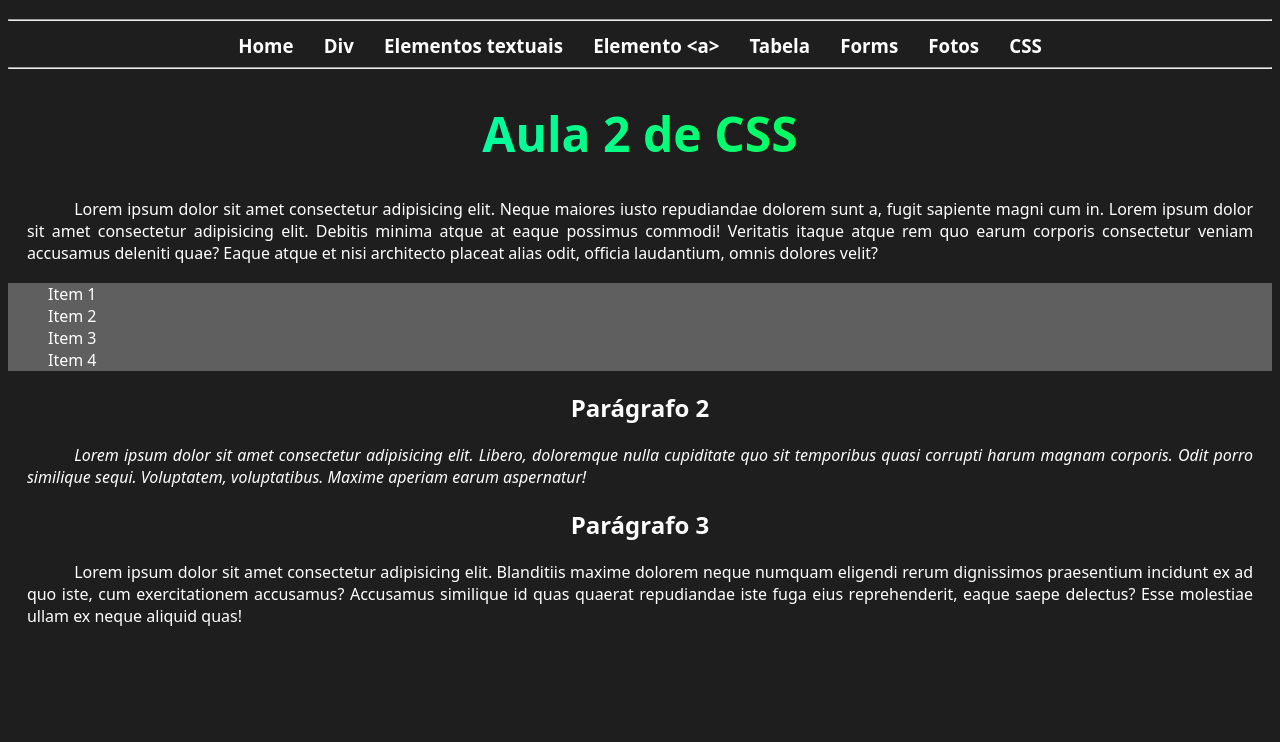
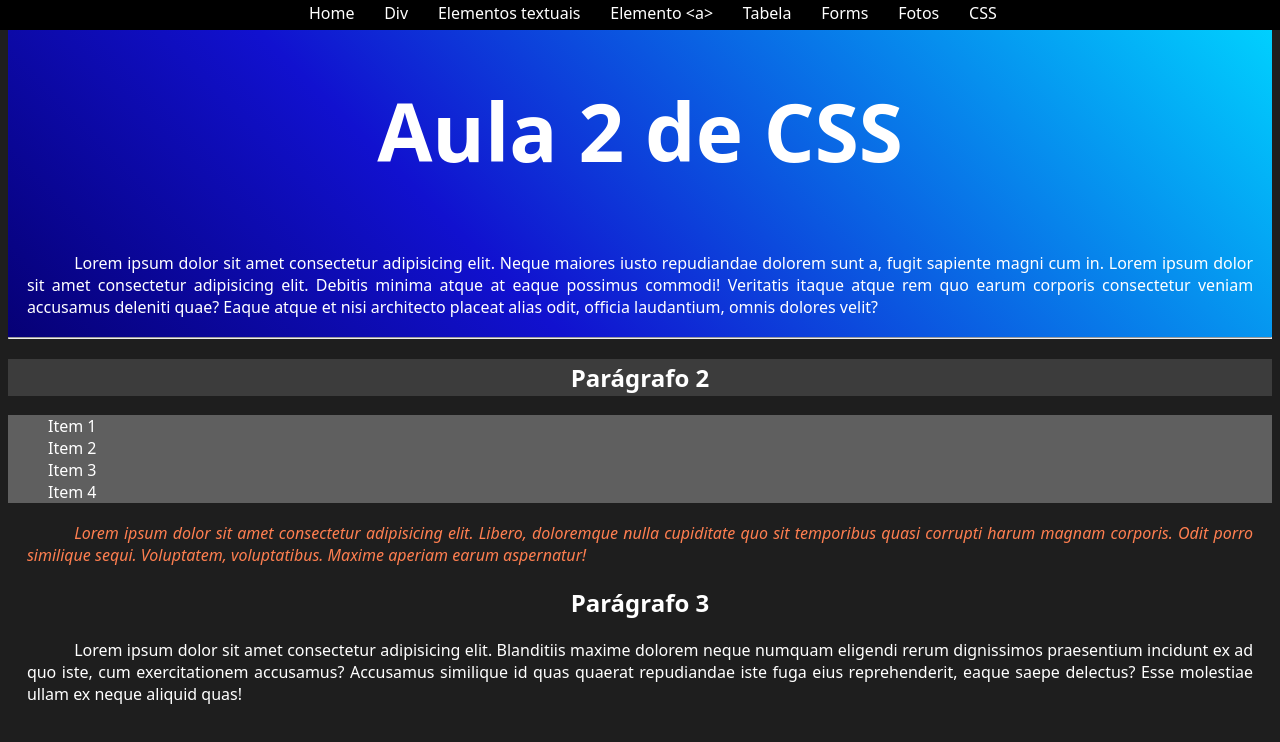
Before and after one commit to mdteixeira/Atividades-IOS, a plain HTML site: page conteudo-aula/CSS.html in a window 1280 px wide. Drawn offline with Linux system fonts and the light colour scheme.

Commit message:
aula 05/04

```diff
--- a/conteudo-aula/CSS.html
+++ b/conteudo-aula/CSS.html
@@ -1,21 +1,18 @@
 <!DOCTYPE html>
 <html lang="pt-br">
-
   <head>
-  <meta charset="UTF-8">
-  <meta name="viewport" content="width=device-width, initial-scale=1.0">
-  <link rel="stylesheet" href="style2.css">
+    <meta charset="UTF-8" />
+    <meta name="viewport" content="width=device-width, initial-scale=1.0" />
+    <link rel="stylesheet" href="style2.css" />
     <link rel="shortcut icon" href="images/icon.png" type="image/x-icon" />
 
-  <title> Aula de css </title>
+    <title>Aula de css</title>
   </head>
 
   <body>
     <header>
-    <h3>
-      <hr>
       <nav>
-        <a href="index.html">Home</span></a>
+        <a href="index.html">Home</a>
         <a href="div.html">Div</a>
         <a href="elementos-textuais.html">Elementos textuais</a>
         <a href="estudo-a.html">Elemento &lt;a&gt;</a>
@@ -24,37 +21,47 @@
         <a href="fotos.html">Fotos</a>
         <a href="CSS.html">CSS</a>
       </nav>
-      <hr>
-    </h3>
     </header>
     <main>
+      <article>
+        <hr>
         <h1>Aula 2 de CSS</h1>
 
-    <p>Lorem ipsum dolor sit amet consectetur adipisicing elit. Neque maiores iusto repudiandae dolorem sunt a, fugit
-      sapiente magni cum in. Lorem ipsum dolor sit amet consectetur adipisicing elit. Debitis minima atque at eaque
-      possimus commodi! Veritatis itaque atque rem quo earum corporis consectetur veniam accusamus deleniti quae? Eaque
-      atque et nisi architecto placeat alias odit, officia laudantium, omnis dolores velit?</p>
-
+        <p>
+          Lorem ipsum dolor sit amet consectetur adipisicing elit. Neque maiores
+          iusto repudiandae dolorem sunt a, fugit sapiente magni cum in. Lorem
+          ipsum dolor sit amet consectetur adipisicing elit. Debitis minima
+          atque at eaque possimus commodi! Veritatis itaque atque rem quo earum
+          corporis consectetur veniam accusamus deleniti quae? Eaque atque et
+          nisi architecto placeat alias odit, officia laudantium, omnis dolores
+          velit?
+        </p>
+        <hr>
+      </article>
+      <section>
+        <h2 class="h2-1">Parágrafo 2</h2>
         <ul>
           <li>Item 1</li>
           <li>Item 2</li>
           <li>Item 3</li>
           <li>Item 4</li>
         </ul>
-
-    <h2>Parágrafo 2</h2>
-    <p class="classe1">Lorem ipsum dolor sit amet consectetur adipisicing elit. Libero, doloremque nulla cupiditate quo sit temporibus
-      quasi corrupti harum magnam corporis. Odit porro similique sequi. Voluptatem, voluptatibus. Maxime aperiam earum
-      aspernatur!</p>
+        <p class="p-1">
+          Lorem ipsum dolor sit amet consectetur adipisicing elit. Libero,
+          doloremque nulla cupiditate quo sit temporibus quasi corrupti harum
+          magnam corporis. Odit porro similique sequi. Voluptatem, voluptatibus.
+          Maxime aperiam earum aspernatur!
+        </p>
         <h2>Parágrafo 3</h2>
-    <p>Lorem ipsum dolor sit amet consectetur adipisicing elit. Blanditiis maxime dolorem neque numquam eligendi rerum
-      dignissimos praesentium incidunt ex ad quo iste, cum exercitationem accusamus? Accusamus similique id quas quaerat
-      repudiandae iste fuga eius reprehenderit, eaque saepe delectus? Esse molestiae ullam ex neque aliquid quas!</p>
-
+        <p>
+          Lorem ipsum dolor sit amet consectetur adipisicing elit. Blanditiis
+          maxime dolorem neque numquam eligendi rerum dignissimos praesentium
+          incidunt ex ad quo iste, cum exercitationem accusamus? Accusamus
+          similique id quas quaerat repudiandae iste fuga eius reprehenderit,
+          eaque saepe delectus? Esse molestiae ullam ex neque aliquid quas!
+        </p>
+      </section>
     </main>
-  <footer>
-
-  </footer>
+    <footer></footer>
   </body>
-
 </html>
--- a/conteudo-aula/style2.css
+++ b/conteudo-aula/style2.css
@@ -1,19 +1,32 @@
 html {
-    font-family: system-ui, -apple-system, BlinkMacSystemFont, 'Segoe UI', Roboto, Oxygen, Ubuntu, Cantarell, 'Open Sans', 'Helvetica Neue', sans-serif;
+  margin: 0;
+  height: 100vh;
+  width: 100vw;
+  font-family: system-ui, -apple-system, BlinkMacSystemFont, "Segoe UI", Roboto,
+    Oxygen, Ubuntu, Cantarell, "Open Sans", "Helvetica Neue", sans-serif;
   background-color: rgb(30, 30, 30);
   color: white;
 }
 
 header {
+  position: fixed;
+  height: 30px;
+  margin: 0;
+  top: 0;
+  left: 0;
+  right: 0;
   text-align: center;
+  background: #000;
 }
 
-header hr {
-    align-self: center;
-}
-
-h1 {
-    text-align: center;
+article {
+  background: rgb(2, 0, 36);
+  background: linear-gradient(
+    45deg,
+    rgb(6, 0, 117) 0%,
+    rgb(17, 17, 207) 35%,
+    rgba(0, 212, 255, 1) 100%
+  );
 }
 
 h2 {
@@ -26,19 +39,19 @@ ul {
 }
 
 h1 {
-    font-size: 300%;
-    background: #00FF00;
-    background: linear-gradient(to left, #00FF00 0%, #00FFFF 100%);
-    -webkit-background-clip: text;
-    -webkit-text-fill-color: transparent;
-
+  font-size: 10vh;
+  text-align: center;
 }
 
 nav a {
   color: white;
+  font-weight: 500;
   text-decoration: none;
-    padding: 1%;
+  padding-left: 2%;
   vertical-align: middle;
+}
+nav a:hover {
+  color: rgb(0, 102, 255);
 }
 
 p {
@@ -47,6 +60,12 @@ p {
   margin: 0.5cm;
 }
 
-.classe1 {
+.p-1 {
   font-style: italic;
+  color: coral;
 }
+
+.h2-1 {
+  padding: 2px;
+  background: #3c3c3c;
+}
```
Lines whose indentation alone changed are shown as unchanged.
